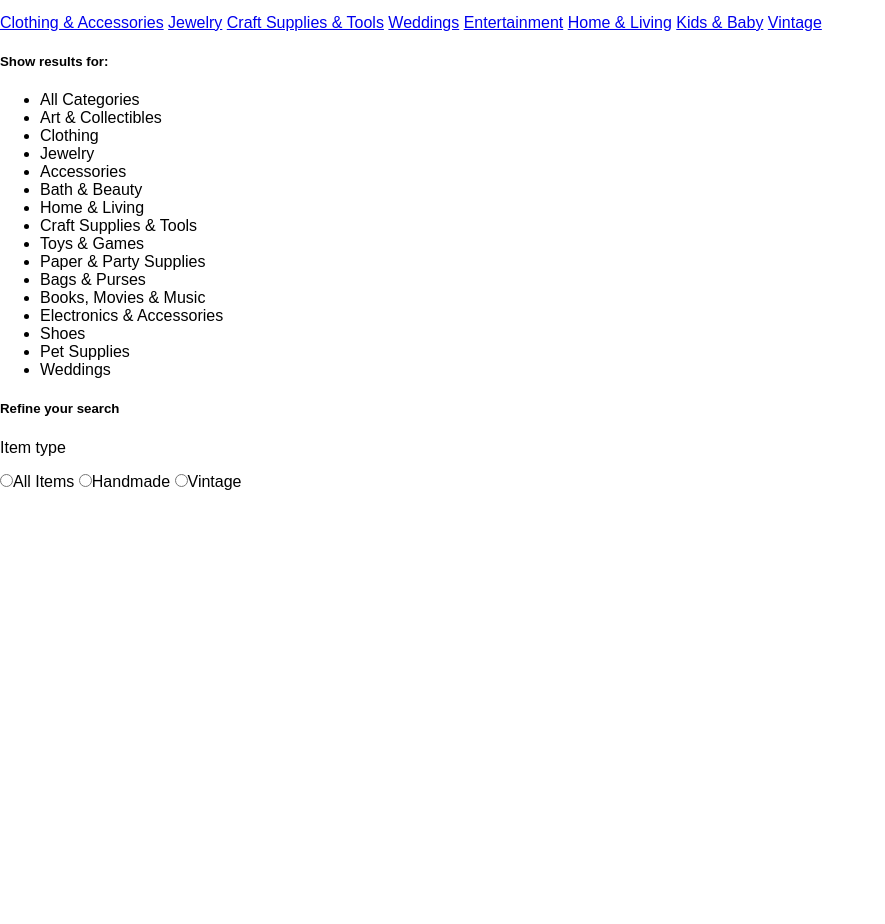
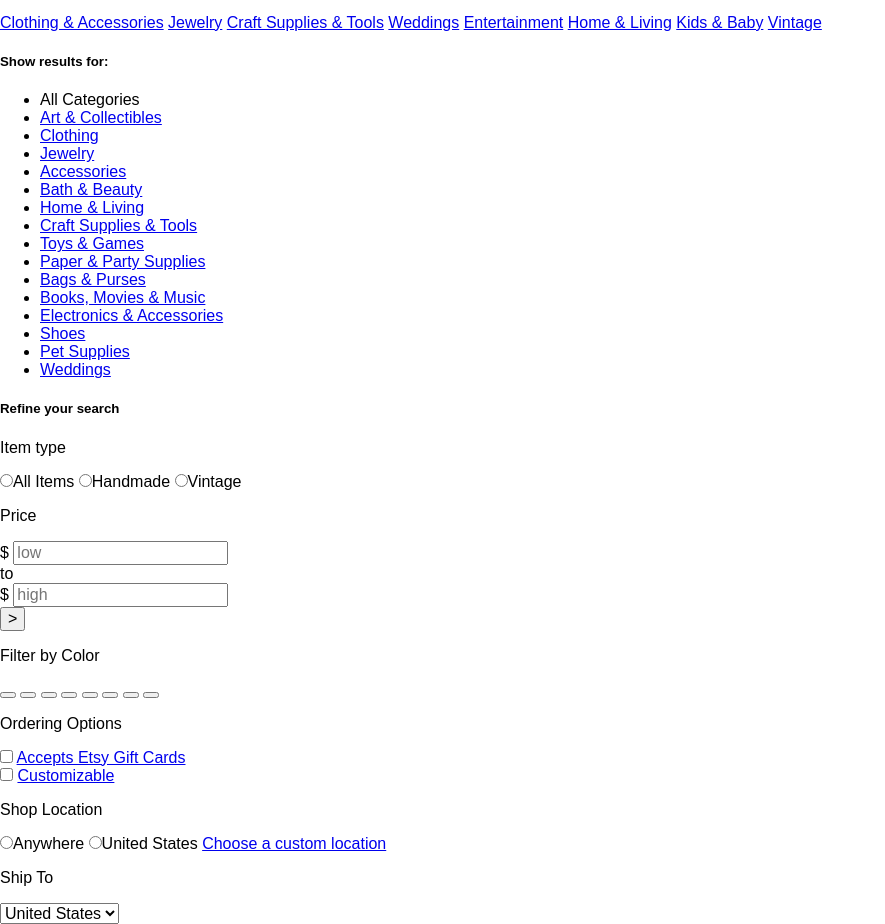
Before and after one commit to Johnrae/Assignment-11, a plain HTML site: page index.html in a window 1280 px wide. Shown: the part 188-1112 px from the top of the page, without its empty margins (0-885 px from the left). Before the commit the page ends 800 px from the top, so only its background shows below. Drawn offline with Linux system fonts and the light colour scheme.

Commit message:
Finished sidebar html

```diff
--- a/index.html
+++ b/index.html
@@ -55,21 +55,21 @@
       <div id='sidebar1'>  <!-- div for first sidebar section -->
         <ul>
           <li class='strong'>All Categories</li>
-            <li>Art & Collectibles</li>
-            <li>Clothing</li>
-            <li>Jewelry</li>
-            <li>Accessories</li>
-            <li>Bath & Beauty</li>
-            <li>Home & Living</li>
-            <li>Craft Supplies & Tools</li>
-            <li>Toys & Games</li>
-            <li>Paper & Party Supplies</li>
-            <li>Bags & Purses</li>
-            <li>Books, Movies & Music</li>
-            <li>Electronics & Accessories</li>
-            <li>Shoes</li>
-            <li>Pet Supplies</li>
-            <li>Weddings</li>
+            <li><a href="#">Art & Collectibles</a></li>
+            <li><a href="#">Clothing</a></li>
+            <li><a href="#">Jewelry</a></li>
+            <li><a href="#">Accessories</a></li>
+            <li><a href="#">Bath & Beauty</a></li>
+            <li><a href="#">Home & Living</a></li>
+            <li><a href="#">Craft Supplies & Tools</a></li>
+            <li><a href="#">Toys & Games</a></li>
+            <li><a href="#">Paper & Party Supplies</a></li>
+            <li><a href="#">Bags & Purses</a></li>
+            <li><a href="#">Books, Movies & Music</a></li>
+            <li><a href="#">Electronics & Accessories</a></li>
+            <li><a href="#">Shoes</a></li>
+            <li><a href="#">Pet Supplies</a></li>
+            <li><a href="#">Weddings</a></li>
         </ul>
       </div>
 
@@ -77,16 +77,75 @@
       <div id='sidebar2'>
         <div>
           <p>Item type</p>
-          <label><input type="radio">All Items</label>
-          <label><input type="radio">Handmade</label>
-          <label><input type="radio">Vintage</label>
+          <label><input type="radio" id='rad1'>All Items</label>
+          <label><input type="radio" id='rad2'>Handmade</label>
+          <label><input type="radio" id='rad3'>Vintage</label>
         </div>
+
+        <div>
+          <p class="strong">Price</p>
+          <div class="priceBox">
+            <span>$</span>
+            <input type="text" placeholder='low'>
+          </div>
+          <span>to</span>
+          <div class="priceBox">
+            <span>$</span>
+            <input type="text" placeholder='high'>
+          </div>
+          <button>></button>
+        </div> <!-- end div for price search -->
+
+        <div class='colorBtn'>
+          <p class='strong'>Filter by Color</p>
+          <button></button>
+          <button></button>
+          <button></button>
+          <button></button>
+          <button></button>
+          <button></button>
+          <button></button>
+          <button></button>
+        </div> <!-- color buttons -->
+
+        <div>
+          <p>Ordering Options</p>
+          <div>
+            <input type='checkbox'>
+            <a href="#">Accepts Etsy Gift Cards</a>
+          </div>
+          <div>
+            <input type='checkbox'>
+            <a href="#">Customizable</a>
+          </div>
+        </div>
+
+        <div>
+          <p class='strong'>Shop Location</p>
+          <label><input type="radio">Anywhere</label>
+          <label><input type="radio">United States</label>
+          <a href="#">Choose a custom location</a>
+        </div>
+
+        <div>
+          <p class='strong'>Ship To</p>
+          <select name="Choose a country">
+            <option>United States</option>
+            <option>America</option>
+            <option>Fuck Yeah</option>
+            <option>America</option>
+            <option>Fuck Yeah</option>
+            <option>America</option>
+            <option>Fuck Yeah</option>
+            <option>America</option>
+            <option>Fuck Yeah</option>
+            <option>America</option>
+            <option>Fuck Yeah</option>
+          </select>
+        </div>
+
         <div></div>
-        <div></div>
-        <div></div>
-        <div></div>
-        <div></div>
-        <div></div>
+
       </div> <!-- end sidebar 2 -->
 
     </div> <!-- end sidebar column -->
```
